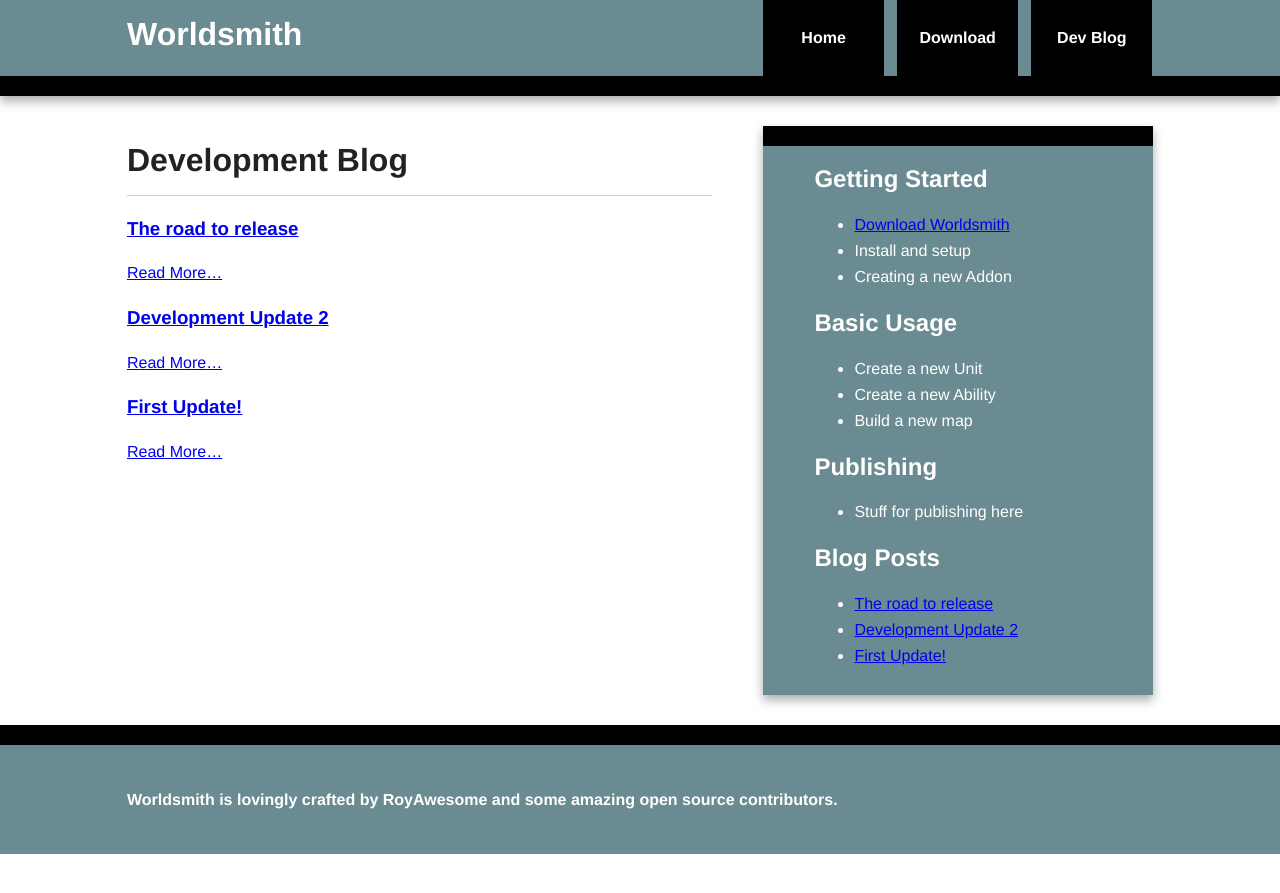
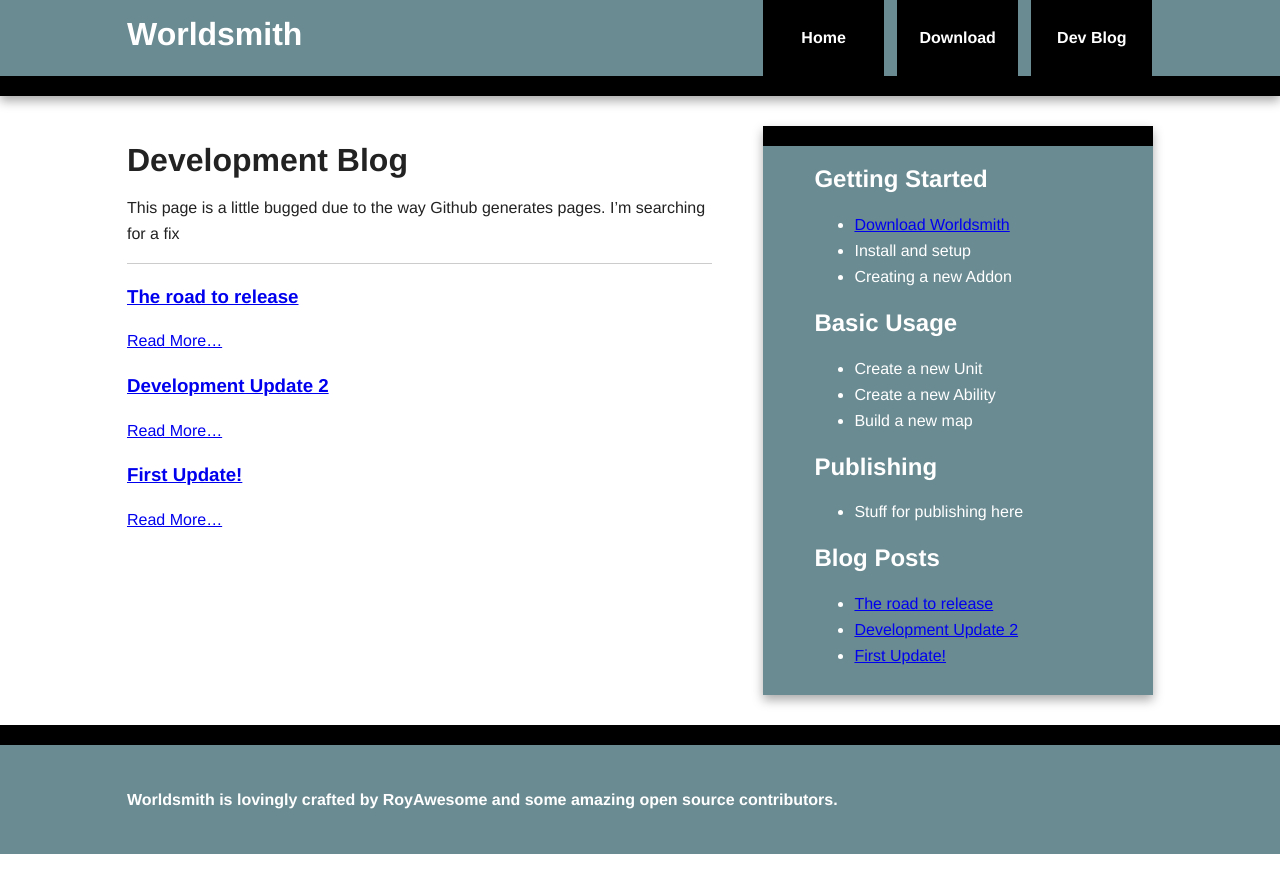
Before and after one commit to Worldsmith/worldsmith.github.io, a Jekyll site: the page built from devblog.md, in a window 1280 px wide. Shown: the top 893 px of the page. Built offline with Jekyll 4.4.1, drawn with Linux system fonts in a browser that asks for light colours; nearby versions of some CDN libraries.

Commit message:
Update devblog.md

```diff
--- a/devblog.md
+++ b/devblog.md
@@ -4,6 +4,8 @@
 ---
 
 # Development Blog
+
+This page is a little bugged due to the way Github generates pages.  I'm searching for a fix
 
 ----
 
```
